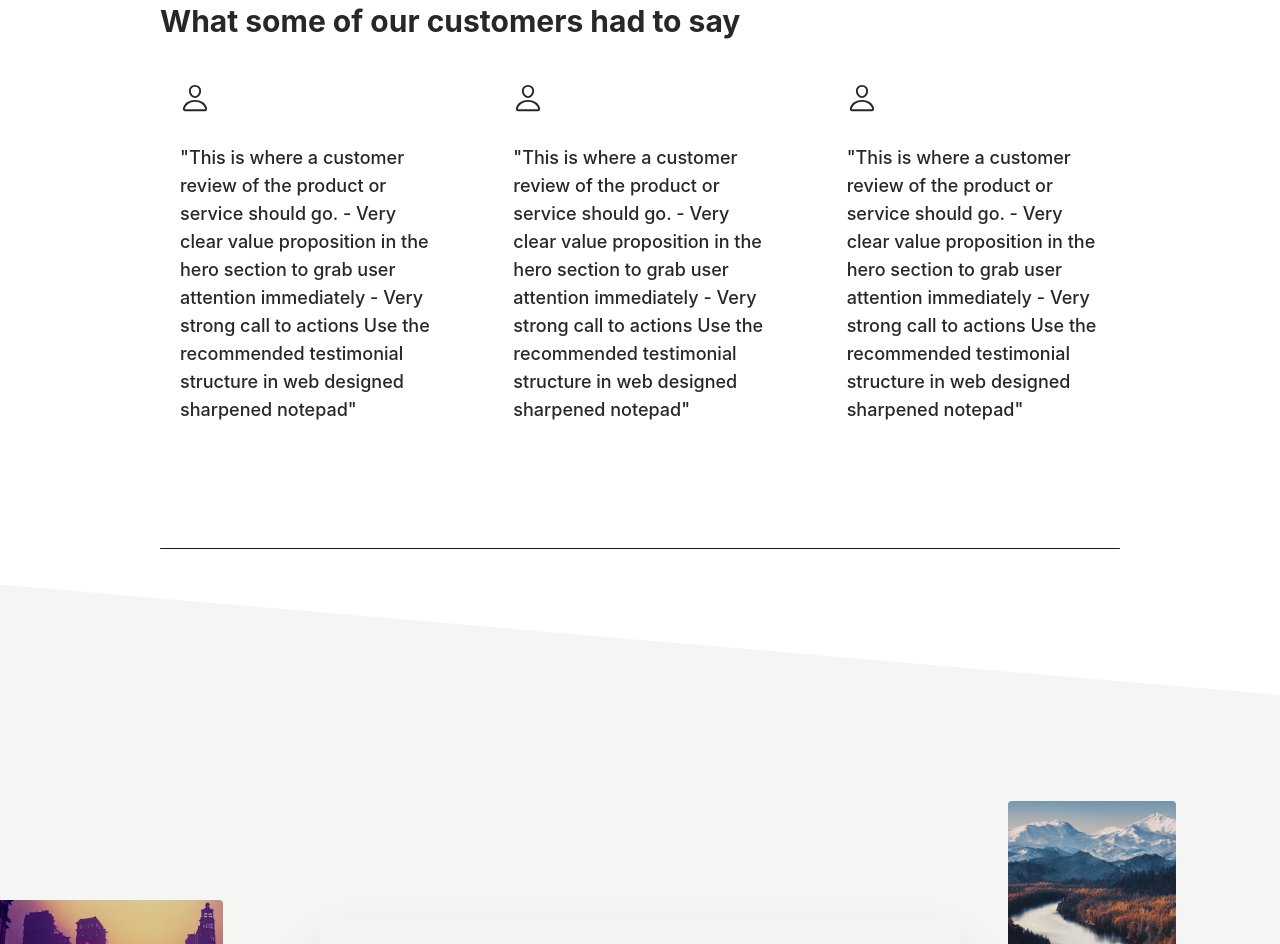
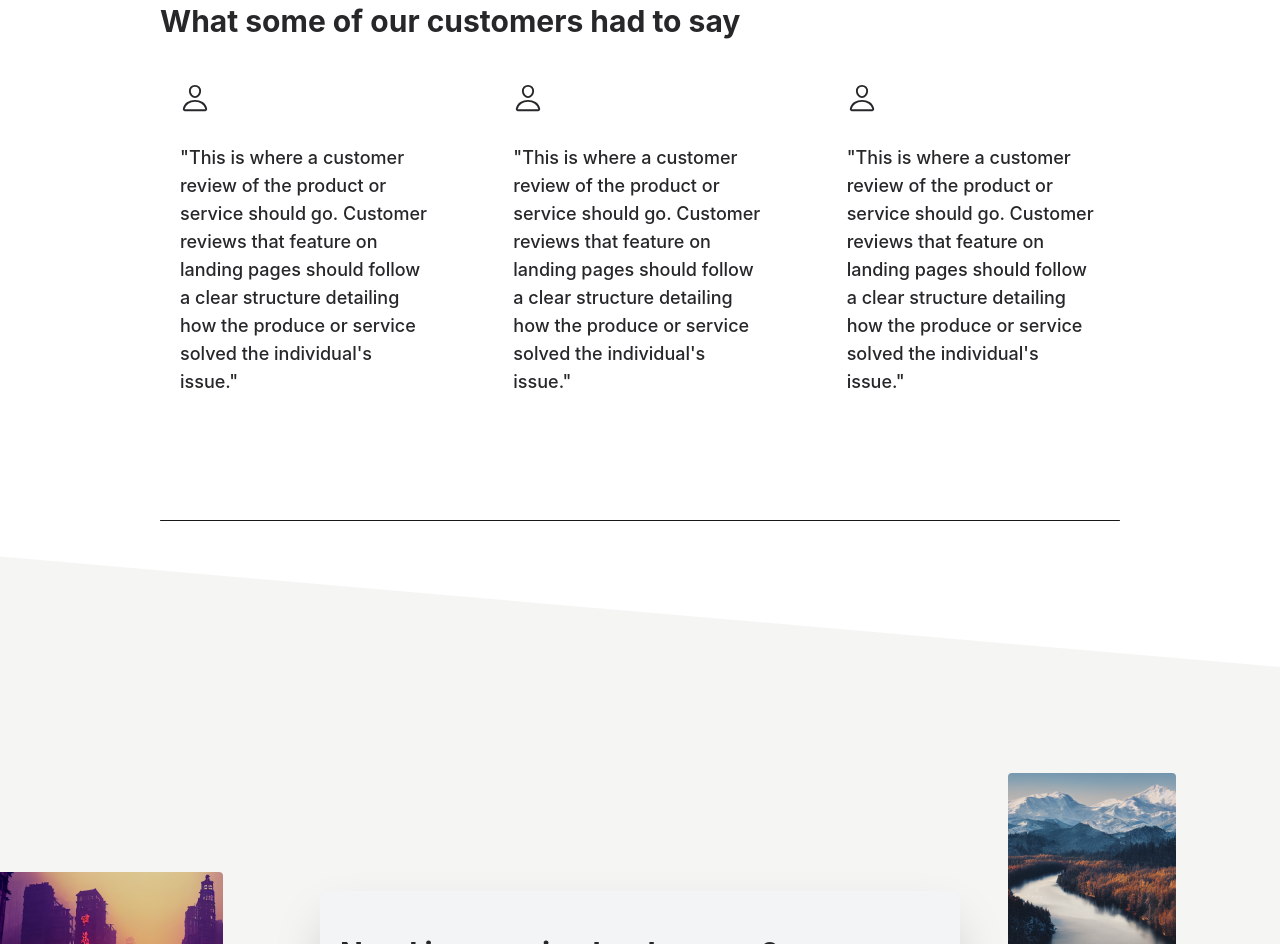
Before and after one commit to Wj9488/graphic-pro-dev, a plain HTML site: page index.html in a window 1280 px wide. Shown: the part 3215-4159 px from the top of the page. Drawn offline with nearby package versions, Linux system fonts and the light colour scheme.

Commit message:
Updated Review Placeholder Content

```diff
--- a/index.html
+++ b/index.html
@@ -373,9 +373,8 @@
             class="mt-6 lg:mt-6 md:mt-6 font-medium text-lg text-zinc-800 dark:text-zinc-100"
           >
             "This is where a customer review of the product or service should go.
-            - Very clear value proposition in the hero section to grab user
-            attention immediately - Very strong call to actions Use the
-            recommended testimonial structure in web designed sharpened notepad"
+            Customer reviews that feature on landing pages should follow a clear
+            structure detailing how the produce or service solved the individual's issue."
           </p>
         </div>
         <div>
@@ -388,9 +387,8 @@
             class="mt-6 lg:mt-6 md:mt-6 font-medium text-lg text-zinc-800 dark:text-zinc-100"
           >
             "This is where a customer review of the product or service should go.
-            - Very clear value proposition in the hero section to grab user
-            attention immediately - Very strong call to actions Use the
-            recommended testimonial structure in web designed sharpened notepad"
+            Customer reviews that feature on landing pages should follow a clear
+            structure detailing how the produce or service solved the individual's issue."
           </p>
         </div>
         <div>
@@ -403,9 +401,8 @@
             class="mt-6 mb-6 lg:mt-6 md:mt-6 font-medium text-lg text-zinc-800 dark:text-zinc-100"
           >
             "This is where a customer review of the product or service should go.
-            - Very clear value proposition in the hero section to grab user
-            attention immediately - Very strong call to actions Use the
-            recommended testimonial structure in web designed sharpened notepad"
+            Customer reviews that feature on landing pages should follow a clear
+            structure detailing how the produce or service solved the individual's issue."
           </p>
         </div>
       </section>
```
